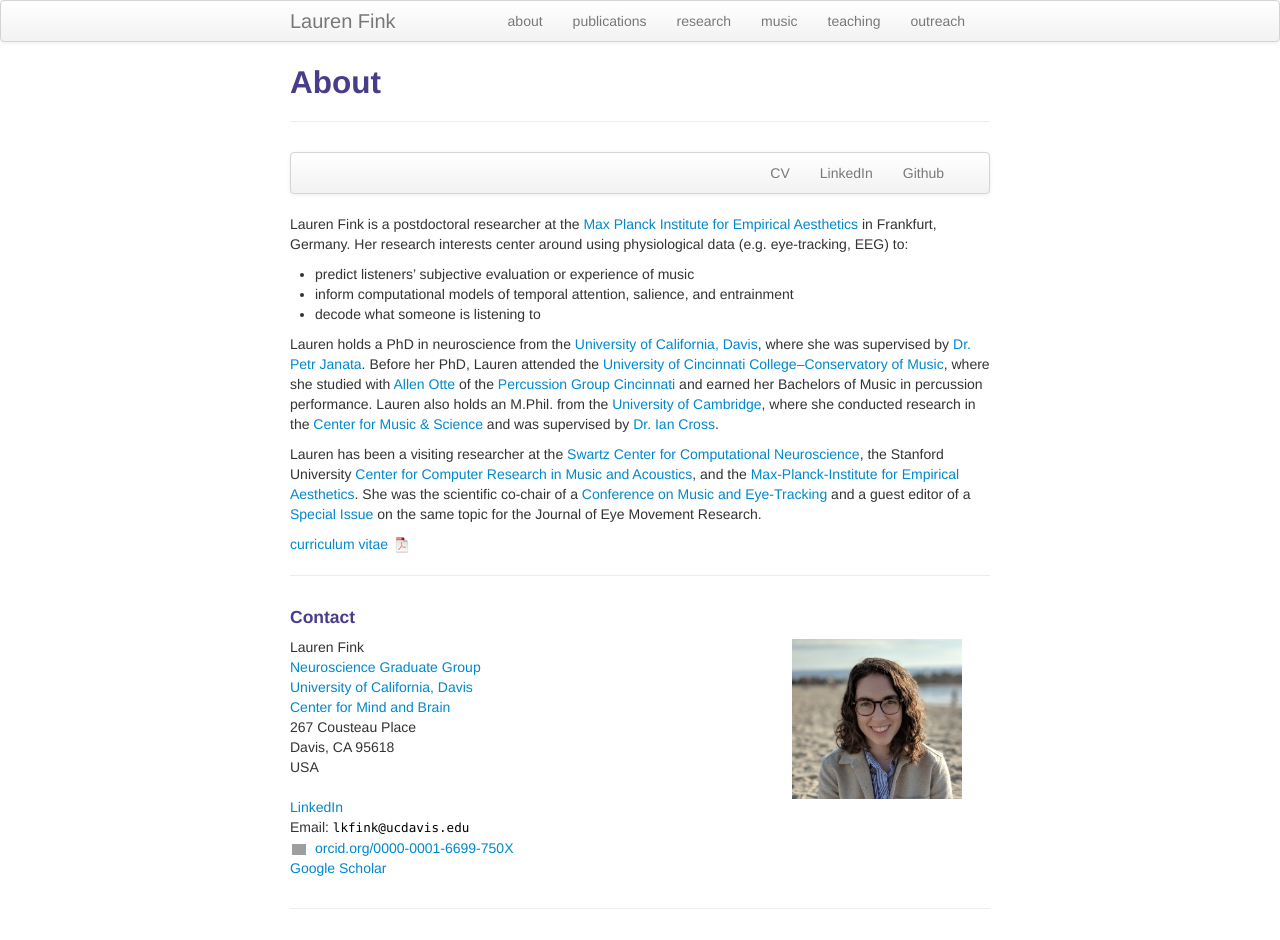
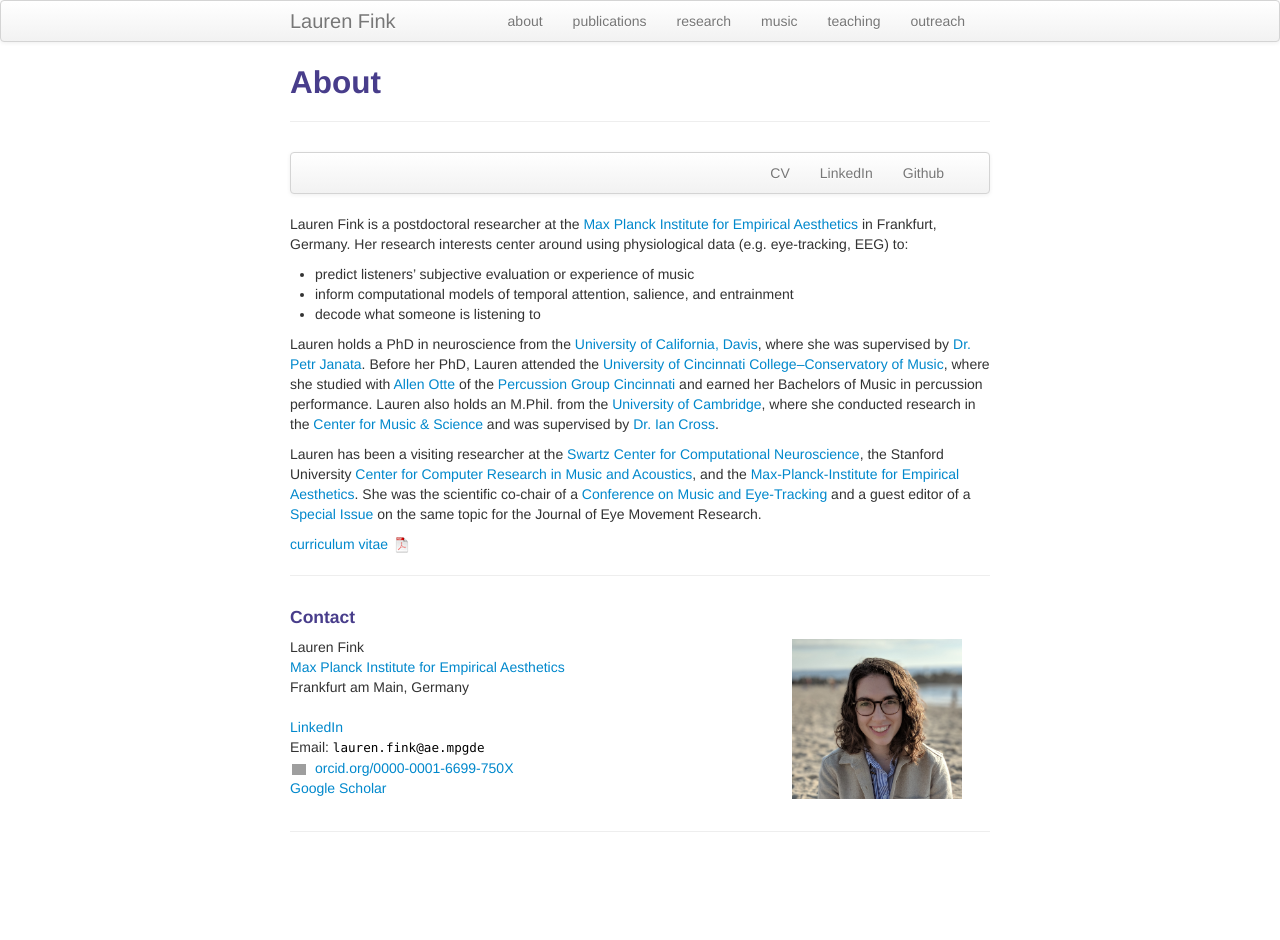
Before and after one commit to lkfink/lkfink.github.io, a Jekyll site: the page built from pages/about.md, in a window 1280 px wide. Built offline with Jekyll 4.4.1, drawn with Linux system fonts in a browser that asks for light colours; after the commit the page ends 900 px from its top, so only the background shows below that; grey boxes are pictures that could not be loaded.

Commit message:
update contact info

```diff
--- a/pages/about.md
+++ b/pages/about.md
@@ -46,18 +46,14 @@ Lauren has been a visiting researcher at the [Swartz Center for Computational Ne
     <div class="row-fluid">
         <div class="span5">
             Lauren Fink<br/>
-            <a href="http://neuroscience.ucdavis.edu/gg/" target="_blank">Neuroscience Graduate Group</a><br/>
-            <a href="https://www.ucdavis.edu/" target="_blank">University of California, Davis</a><br/>
-            <a href="http://mindbrain.ucdavis.edu/" target="_blank">Center for Mind and Brain</a><br/>
-            267 Cousteau Place <br/>
-            Davis, CA 95618<br/>
-            USA<br/><br/>
+            <a href="https://www.ae.mpg.de/" target="_blank">Max Planck Institute for Empirical Aesthetics</a><br/>
+            Frankfurt am Main, Germany <br/><br/>
 
             <div id="hide_email">
             <a href="https://www.linkedin.com/in/lauren-fink-2ba747109/" target="_blank">LinkedIn</a><br/>
-            Email: <code>lk</code><b>I</b><code>fink</code><b>don't</b><code>@</code><b>want</b><code>uc</code><b>spam!
-            </b><code>davis</code><b>So</b><code>.</code><b>please</b><code>e</code><b>leave
-            </b><code>d</code><b>me</b><code>u</code><br/>
+            Email: <code>lauren.</code><b>I</b><code>fink</code><b>don't</b><code>@</code><b>want</b><code>ae</code><b>spam!
+            </b><code>.</code><b>So</b><code>mpg</code><b>please</b><code></code><b>leave
+            </b><code>d</code><b>me</b><code>e</code><br/>
             <a href="https://orcid.org/0000-0001-6699-750X" target="orcid.widget" rel="noopener noreferrer" style="vertical-align:top;">    <img src="https://orcid.org/sites/default/files/images/orcid_16x16.png" style="width:1em;margin-right:.5em;" alt="ORCID iD icon">orcid.org/0000-0001-6699-750X</a><br/>
             <a href= "https://scholar.google.com/citations?view_op=list_works&hl=en&user=-6H65F4AAAAJ" target="_blank">Google Scholar</a>
             </div>
```
